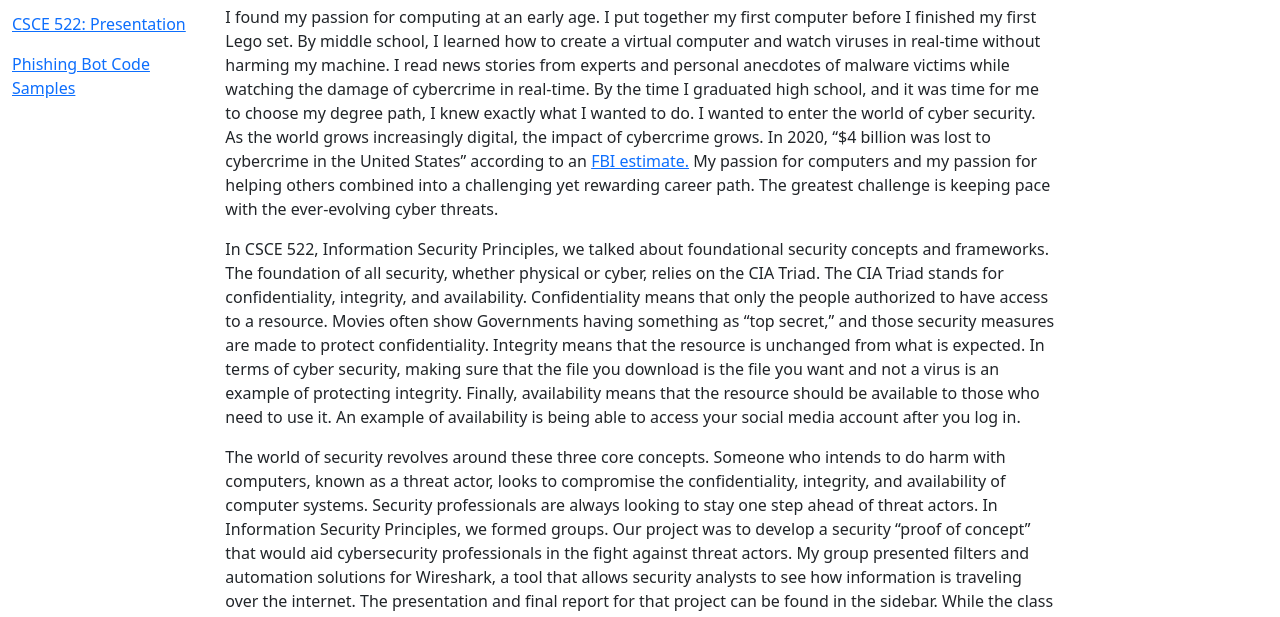
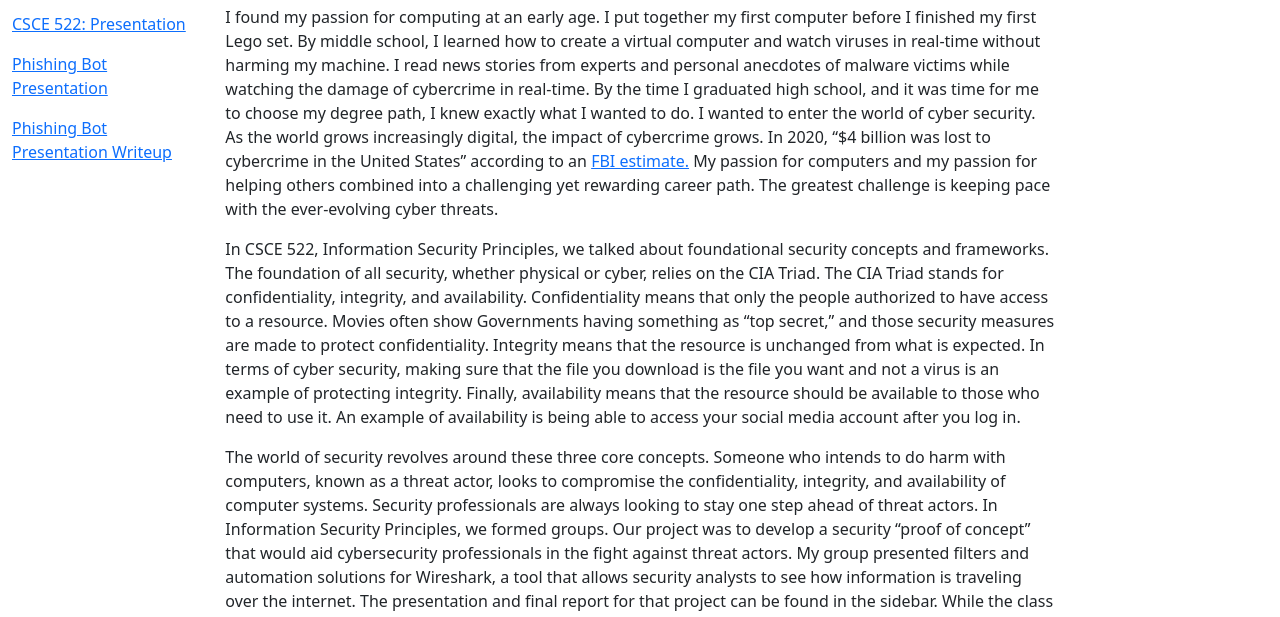
Before and after one commit to BayoMuse42/BayoMuse42.github.io, a website: page Key_Insight2.html in a window 1280 px wide. Shown: the part 179-796 px from the top of the page. Drawn offline with nearby package versions, Linux system fonts and the light colour scheme.

Commit message:
Finalized portfolio. Ready to submit

```diff
--- a/Key_Insight2.html
+++ b/Key_Insight2.html
@@ -48,7 +48,8 @@
         <hr>
         <p><a href="files/CSCE522_FinalReport.pdf">CSCE 522: Final Report</a></p>
         <p><a href="files/CSCE522_FinalPresentation.pdf">CSCE 522: Presentation</a></p>
-        <p><a href="#">Phishing Bot Code Samples</a></p>
+        <p><a href="files/PhishingBotPresentation.pdf">Phishing Bot Presentation</a></p>
+        <p><a href="https://www.sc.edu/about/offices_and_divisions/division_of_information_technology/about_us/news/2025/bongiorno_presents_updated_phishing_response_system.php">Phishing Bot Presentation Writeup</a></p>
       </div>
       <div class="col-sm-8">
         <h1>Cybersecurity: A Fast-paced Field that is Constantly Growing and Changing</h1>
```
Also changed, not shown: Key_Insight1.html (+1 -0 lines), Key_Insight3.html (+1 -1 lines), index.html (+1 -0 lines), 2 other files.
